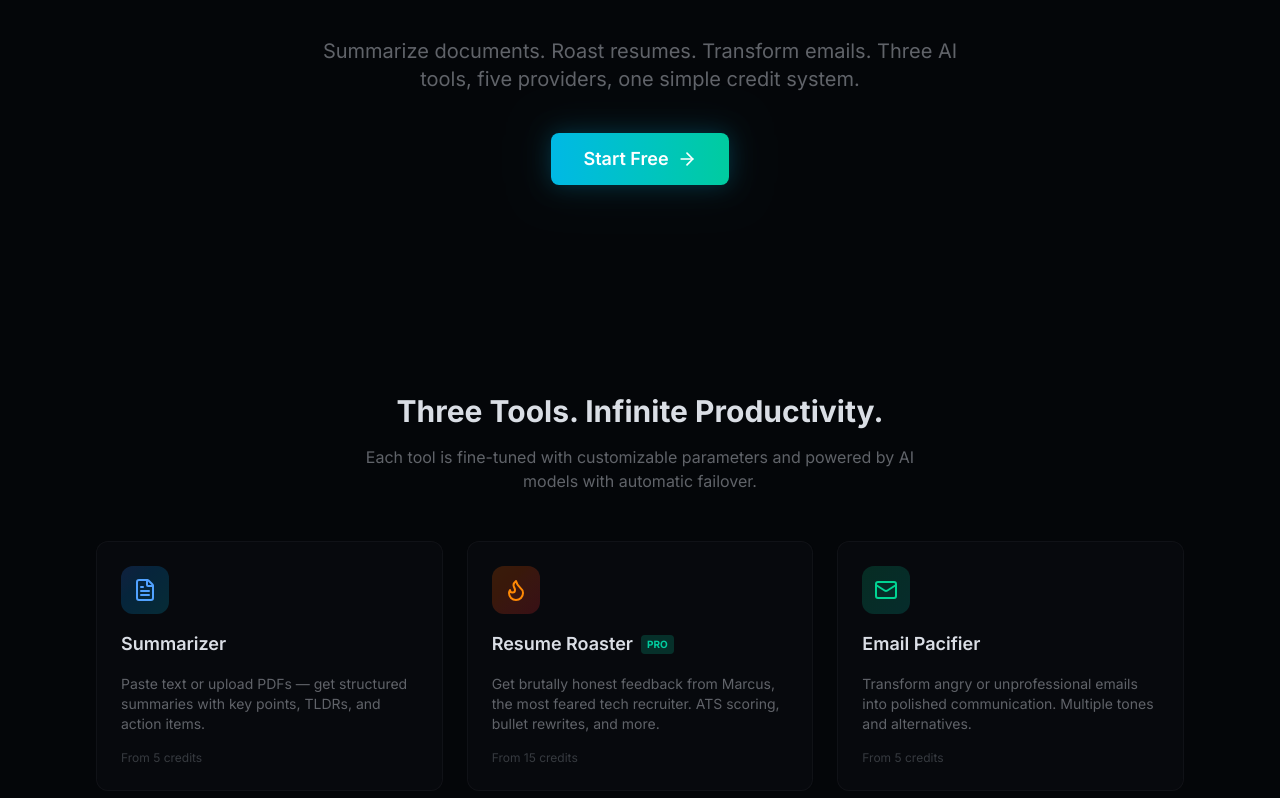
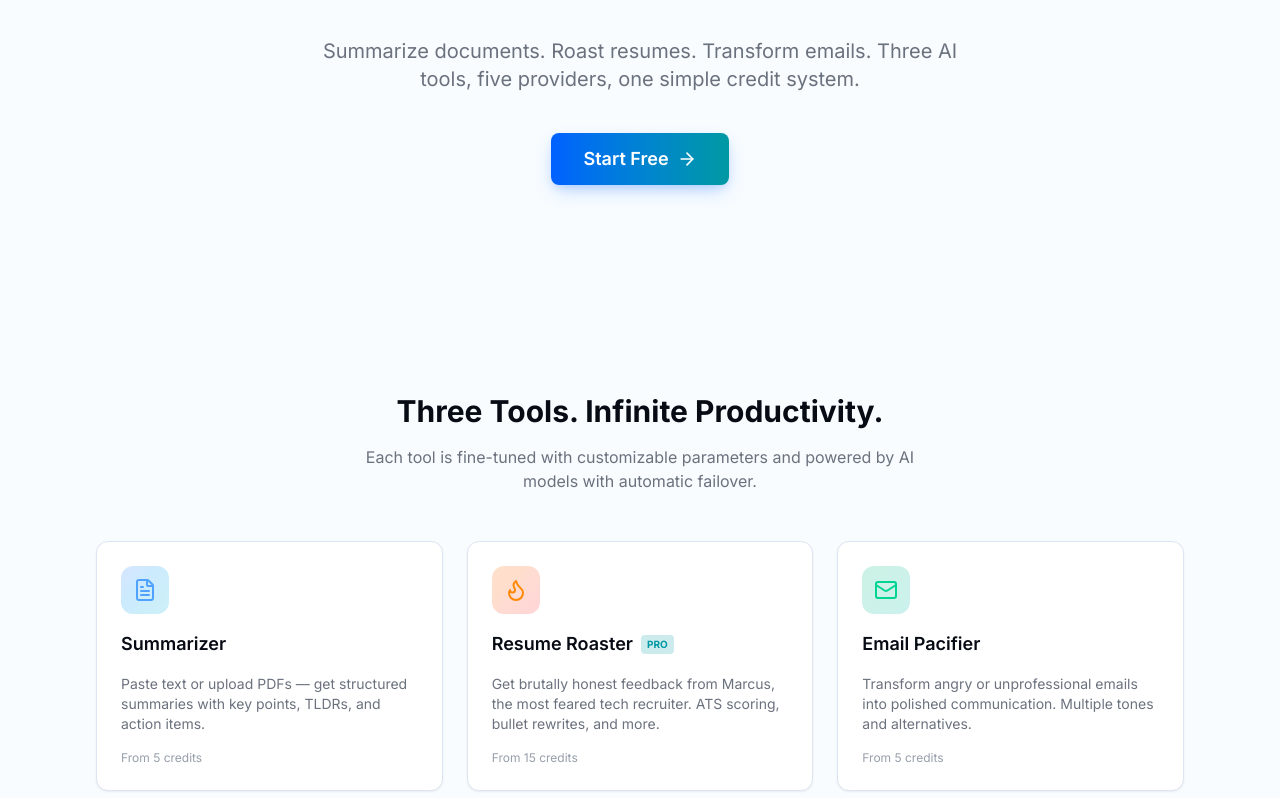
Before and after one commit to nitinbharwad84-ops/ToolBoxAI, a Next.js app: page / in a window 1280 px wide. Shown: the part 382-1180 px from the top of the page. Built offline with nearby package versions, Linux system fonts and the light colour scheme; no server answers.

Commit message:
feat: Establish core application layout, landing page, and a new light SaaS theme.

```diff
--- a/app/globals.css
+++ b/app/globals.css
@@ -1,25 +1,29 @@
 @import "tailwindcss";
 
 @theme {
-  --color-primary: oklch(0.72 0.15 220);
-  --color-primary-hover: oklch(0.65 0.18 220);
-  --color-accent: oklch(0.75 0.15 170);
-  --color-accent-hover: oklch(0.68 0.18 170);
+  /* SaaS Primary - Indigo/Blue-Violet */
+  --color-primary: oklch(0.55 0.25 260);
+  --color-primary-hover: oklch(0.45 0.25 260);
+  /* SaaS Accent - Teal/Cyan */
+  --color-accent: oklch(0.60 0.15 200);
+  --color-accent-hover: oklch(0.50 0.15 200);
 
-  --color-surface-50: oklch(0.98 0 0);
-  --color-surface-100: oklch(0.16 0.01 260);
-  --color-surface-200: oklch(0.20 0.01 260);
-  --color-surface-300: oklch(0.25 0.01 260);
-  --color-surface-400: oklch(0.35 0.01 260);
-  --color-surface-500: oklch(0.50 0.01 260);
-  --color-surface-600: oklch(0.65 0.01 260);
-  --color-surface-700: oklch(0.80 0.01 260);
-  --color-surface-800: oklch(0.90 0.01 260);
-  --color-surface-900: oklch(0.12 0.01 260);
+  /* Light Theme Surface Scale (Slate/Gray tint) */
+  --color-surface-50: oklch(0.99 0.01 260);   /* Page background */
+  --color-surface-100: oklch(0.96 0.01 260);  /* Hover states / subtle panels */
+  --color-surface-200: oklch(0.92 0.02 260);  /* Borders */
+  --color-surface-300: oklch(0.85 0.02 260);  /* Stronger borders */
+  --color-surface-400: oklch(0.70 0.02 260);  /* Disabled text/icons */
+  --color-surface-500: oklch(0.55 0.02 260);  /* Muted text */
+  --color-surface-600: oklch(0.40 0.02 260);
+  --color-surface-700: oklch(0.25 0.02 260);  /* Body text */
+  --color-surface-800: oklch(0.15 0.02 260);  /* Headings */
+  --color-surface-900: oklch(0.10 0.02 260);  /* Heavy bold text */
 
-  --color-success: oklch(0.72 0.17 150);
-  --color-warning: oklch(0.80 0.15 80);
-  --color-danger: oklch(0.65 0.20 25);
+  /* Status Colors (adjusted for light theme readability) */
+  --color-success: oklch(0.60 0.15 150);
+  --color-warning: oklch(0.70 0.15 80);
+  --color-danger: oklch(0.55 0.20 25);
 
   --font-sans: 'Inter', system-ui, -apple-system, sans-serif;
   --font-mono: 'JetBrains Mono', 'Fira Code', monospace;
@@ -29,7 +33,7 @@
 
 * {
   scrollbar-width: thin;
-  scrollbar-color: var(--color-surface-400) transparent;
+  scrollbar-color: var(--color-surface-300) var(--color-surface-50);
 }
 
 html {
@@ -37,11 +41,15 @@ html {
 }
 
 body {
-  background: var(--color-surface-900);
+  background: var(--color-surface-50);
   color: var(--color-surface-700);
   font-family: var(--font-sans);
   -webkit-font-smoothing: antialiased;
   -moz-osx-font-smoothing: grayscale;
+}
+
+h1, h2, h3, h4, h5, h6 {
+  color: var(--color-surface-800);
 }
 
 :focus-visible {
@@ -68,16 +76,17 @@ body {
 /* ── Utilities ─────────────────────────────────────── */
 
 .glass {
-  background: oklch(0.14 0.01 260 / 0.8);
+  background: rgba(255, 255, 255, 0.85);
   backdrop-filter: blur(12px);
-  border: 1px solid oklch(0.25 0.01 260 / 0.5);
+  border: 1px solid var(--color-surface-200);
+  box-shadow: 0 4px 6px -1px rgb(0 0 0 / 0.05), 0 2px 4px -2px rgb(0 0 0 / 0.05);
 }
 
 .glass-card {
-  background: oklch(0.16 0.01 260 / 0.6);
-  backdrop-filter: blur(8px);
-  border: 1px solid oklch(0.25 0.01 260 / 0.4);
+  background: #ffffff;
+  border: 1px solid var(--color-surface-200);
   border-radius: 12px;
+  box-shadow: 0 1px 3px 0 rgb(0 0 0 / 0.05), 0 1px 2px -1px rgb(0 0 0 / 0.05);
 }
 
 .gradient-text {
@@ -87,12 +96,13 @@ body {
   background-clip: text;
 }
 
+/* Glows updated for light theme */
 .glow-primary {
-  box-shadow: 0 0 20px oklch(0.72 0.15 220 / 0.2), 0 0 40px oklch(0.72 0.15 220 / 0.1);
+  box-shadow: 0 8px 20px -4px oklch(0.55 0.25 260 / 0.25), 0 4px 10px -2px oklch(0.55 0.25 260 / 0.15);
 }
 
 .glow-accent {
-  box-shadow: 0 0 20px oklch(0.75 0.15 170 / 0.2), 0 0 40px oklch(0.75 0.15 170 / 0.1);
+  box-shadow: 0 8px 20px -4px oklch(0.60 0.15 200 / 0.25), 0 4px 10px -2px oklch(0.60 0.15 200 / 0.15);
 }
 
 /* ── Animations ────────────────────────────────────── */
@@ -108,8 +118,8 @@ body {
 }
 
 @keyframes pulse-glow {
-  0%, 100% { box-shadow: 0 0 12px oklch(0.72 0.15 220 / 0.3); }
-  50% { box-shadow: 0 0 24px oklch(0.72 0.15 220 / 0.6); }
+  0%, 100% { box-shadow: 0 4px 12px oklch(0.55 0.25 260 / 0.15); }
+  50% { box-shadow: 0 4px 24px oklch(0.55 0.25 260 / 0.3); }
 }
 
 @keyframes shimmer {
@@ -117,7 +127,12 @@ body {
   100% { background-position: 200% 0; }
 }
 
+/* Update shimmer for light theme cards */
 .animate-shimmer {
+  background: var(--color-surface-100);
+  background-image: linear-gradient(to right, var(--color-surface-100) 0%, var(--color-surface-50) 20%, var(--color-surface-100) 40%, var(--color-surface-100) 100%);
+  background-repeat: no-repeat;
+  background-size: 200% 100%;
   animation: shimmer 1.5s ease-in-out infinite;
 }
 
--- a/app/layout.tsx
+++ b/app/layout.tsx
@@ -49,7 +49,7 @@ export default function RootLayout({
             rel="stylesheet"
           />
         </head>
-        <body className="min-h-screen bg-surface-900 text-surface-700 antialiased">
+        <body className="min-h-screen text-surface-700 antialiased">
           <a href="#main-content" className="skip-link">Skip to content</a>
           <div id="main-content">
             {children}
--- a/app/not-found.tsx
+++ b/app/not-found.tsx
@@ -3,7 +3,7 @@ import { Zap, ArrowLeft, Search } from 'lucide-react';
 
 export default function NotFound() {
   return (
-    <div className="min-h-screen bg-surface-900 flex items-center justify-center px-4">
+    <div className="min-h-screen bg-surface-50 flex items-center justify-center px-4">
       <div className="text-center space-y-6 max-w-md">
         {/* Logo */}
         <div className="flex items-center justify-center gap-2 mb-8">
--- a/app/page.tsx
+++ b/app/page.tsx
@@ -10,7 +10,7 @@ import Footer from '@/components/landing/Footer';
 
 export default function LandingPage() {
   return (
-    <div className="min-h-screen bg-surface-900">
+    <div className="min-h-screen">
       <Navbar />
       <HeroSection />
       <ToolsSection />
--- a/components/landing/Navbar.tsx
+++ b/components/landing/Navbar.tsx
@@ -8,7 +8,7 @@ export default function Navbar() {
   const { isSignedIn } = useAuth();
 
   return (
-    <nav className="border-b border-surface-300/30 backdrop-blur-xl bg-surface-900/80 sticky top-0 z-50">
+    <nav className="border-b border-surface-300/30 backdrop-blur-xl bg-surface-50/80 sticky top-0 z-50">
       <div className="max-w-6xl mx-auto px-4 sm:px-6 lg:px-8 h-16 flex items-center justify-between">
         <div className="flex items-center gap-2">
           <div className="w-8 h-8 rounded-lg bg-gradient-to-br from-primary to-accent flex items-center justify-center">
```
Also changed, not shown: 1 other file (tests, documents, lock files or other folders).
